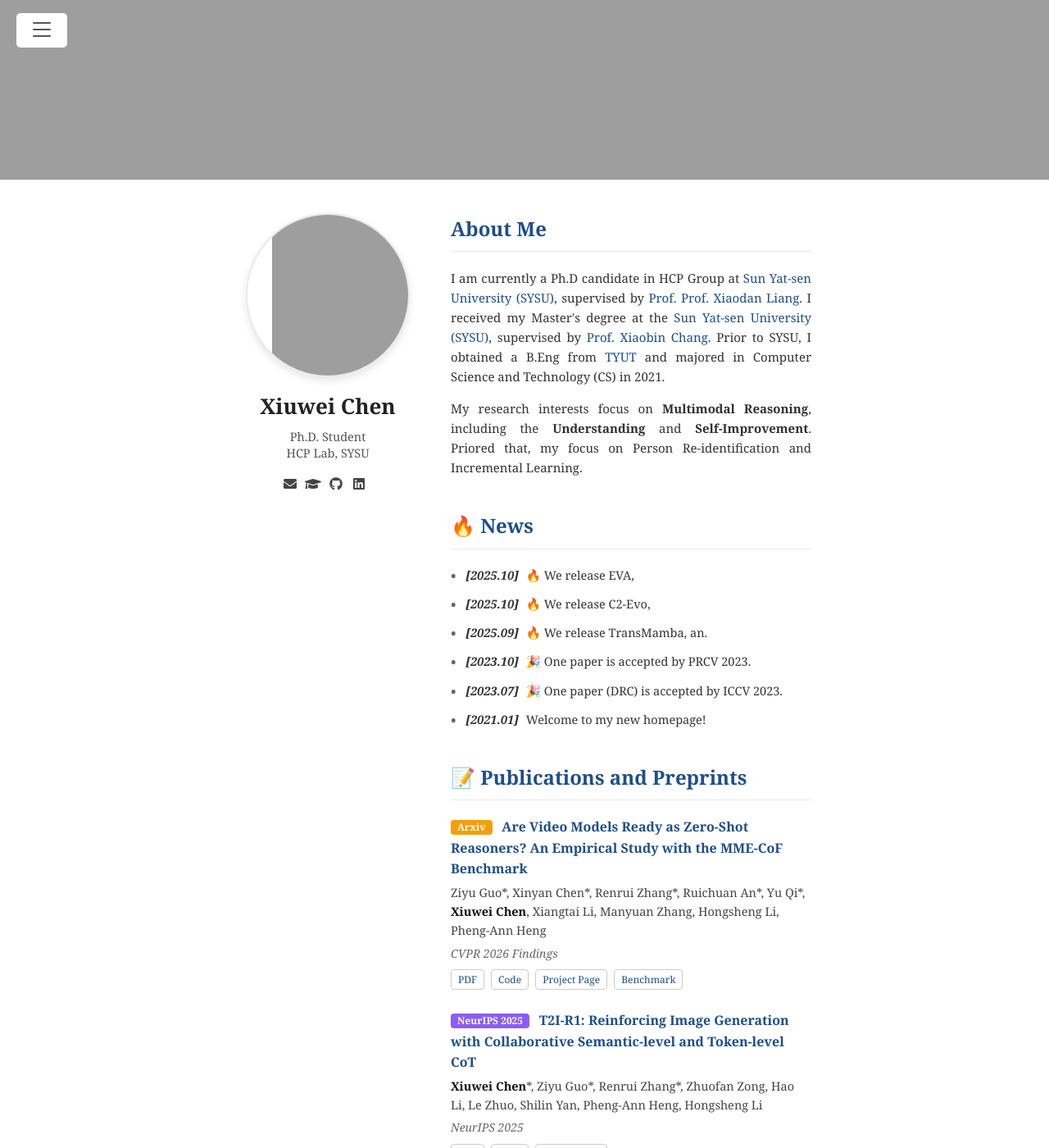
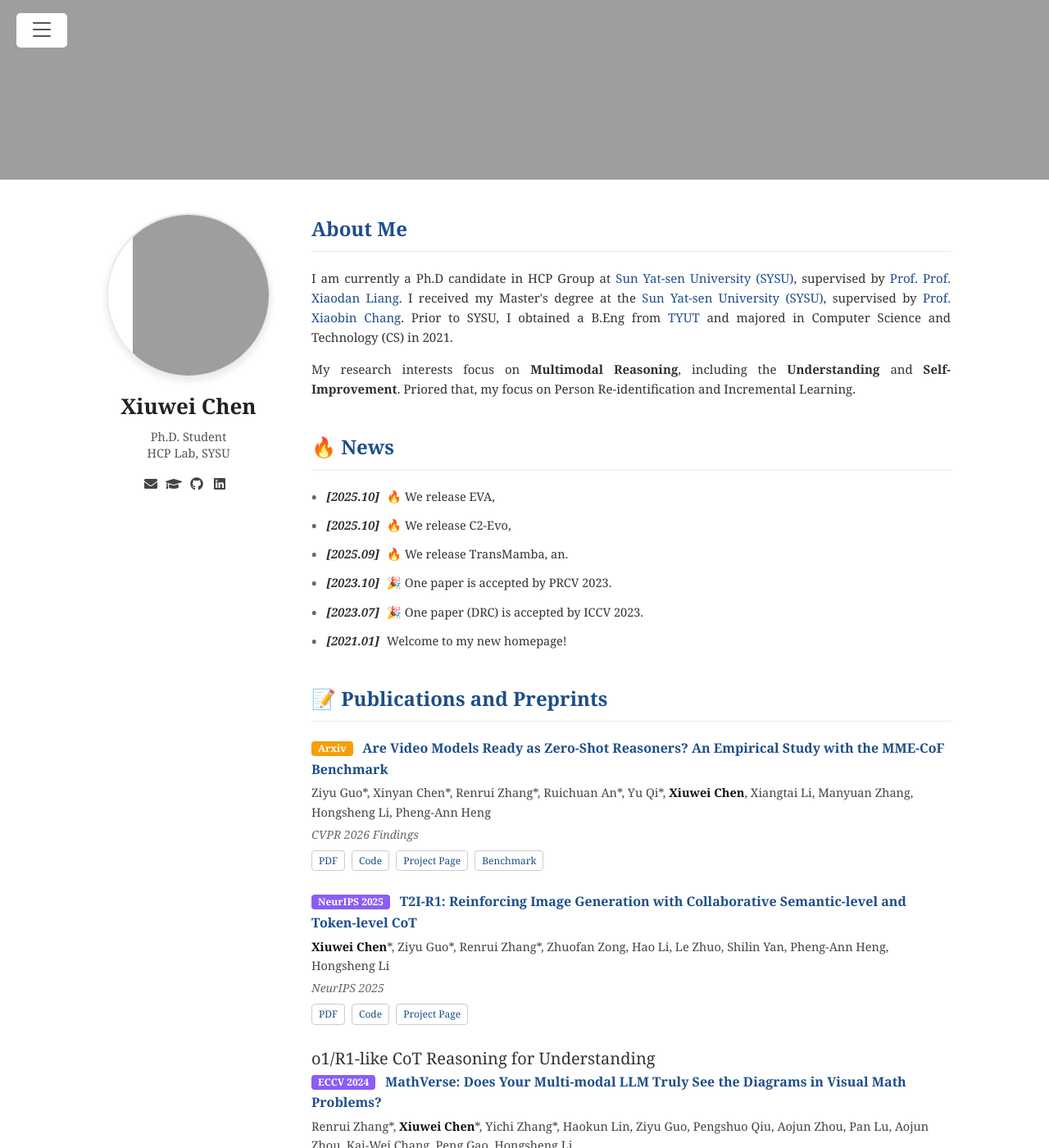
Before and after one commit to chen-xw/chen-xw.github.io, a Jekyll site: the page built from index.markdown, in a window 1280 px wide and 1400 px high, scrolled down 841 px. Shown: the whole window at 82% size. Built offline with Jekyll 4.4.1, drawn with Linux system fonts in a browser that asks for light colours; comment, search, counter and statistics services are not loaded; grey boxes are pictures that could not be loaded.

Commit message:
Update lanyon.css

```diff
--- a/public/css/lanyon.css
+++ b/public/css/lanyon.css
@@ -83,16 +83,16 @@ h1, h2, h3, h4, h5, h6 {
  */
 
 .container {
-  max-width: 28rem;
+  max-width: 40rem;
 }
 @media (min-width: 38em) {
   .container {
-    max-width: 32rem;
+    max-width: 45rem;
   }
 }
 @media (min-width: 56em) {
   .container {
-    max-width: 38rem;
+    max-width: 55rem;
   }
 }
 
```
